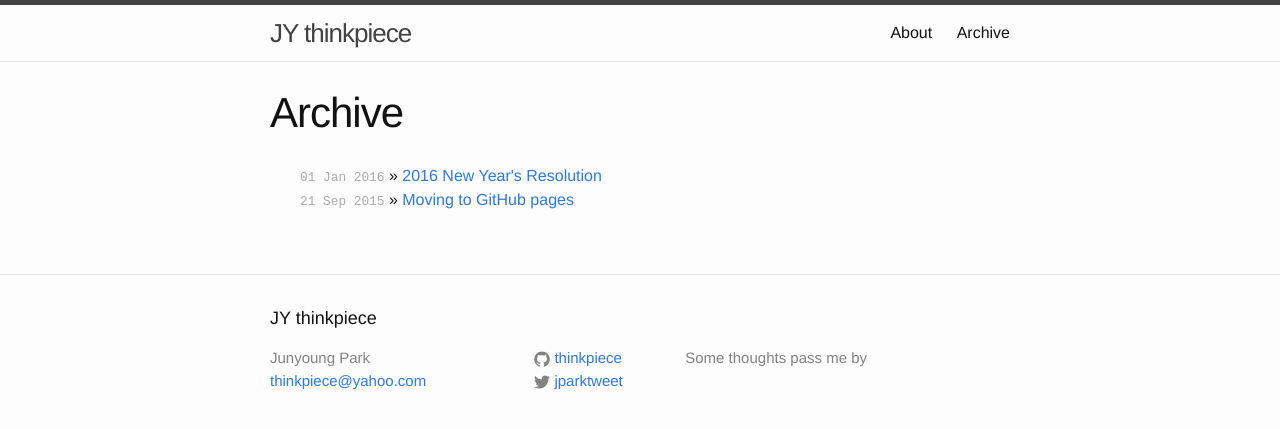
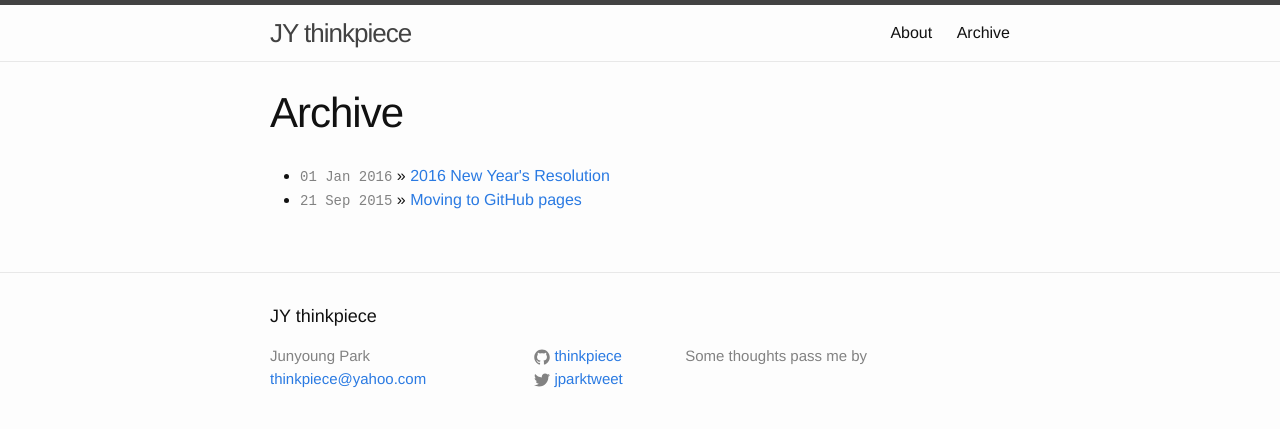
Before and after one commit to thinkpiece/thinkpiece.github.com, a Jekyll site: the page built from archive.html, in a window 1280 px wide. Shown: the top 429 px of the page. Built offline with Jekyll 4.4.1, drawn with Linux system fonts in a browser that asks for light colours.

Commit message:
post list style revised

```diff
--- a/_sass/_layout.scss
+++ b/_sass/_layout.scss
@@ -179,16 +179,10 @@
 }
 
 .post-meta {
+    font-family: monospace;
     font-size: $small-font-size;
     color: $grey-color;
 }
-
-.post-link {
-    display: block;
-    font-size: 24px;
-}
-
-
 
 /**
  * Posts
--- a/archive.html
+++ b/archive.html
@@ -3,8 +3,8 @@ layout: page
 title: Archive
 ---
 
-<ul class="posts">
+<ul class="posts-list">
   {% for post in site.posts %}
-    <li><span>{{ post.date | date_to_string}}</span> &raquo; <a href="{{ post.url }}">{{ post.title }}</a></li>
+    <li><span class="post-meta">{{ post.date | date_to_string}}</span> &raquo; <a class="post-link" href="{{ post.url }}">{{ post.title }}</a></li>
   {% endfor %}
 </ul>
```
